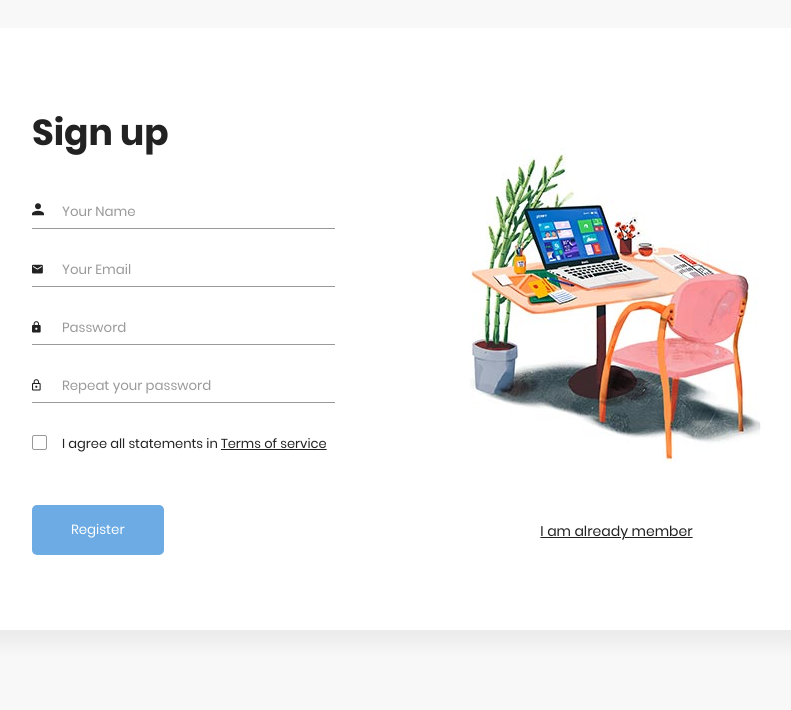
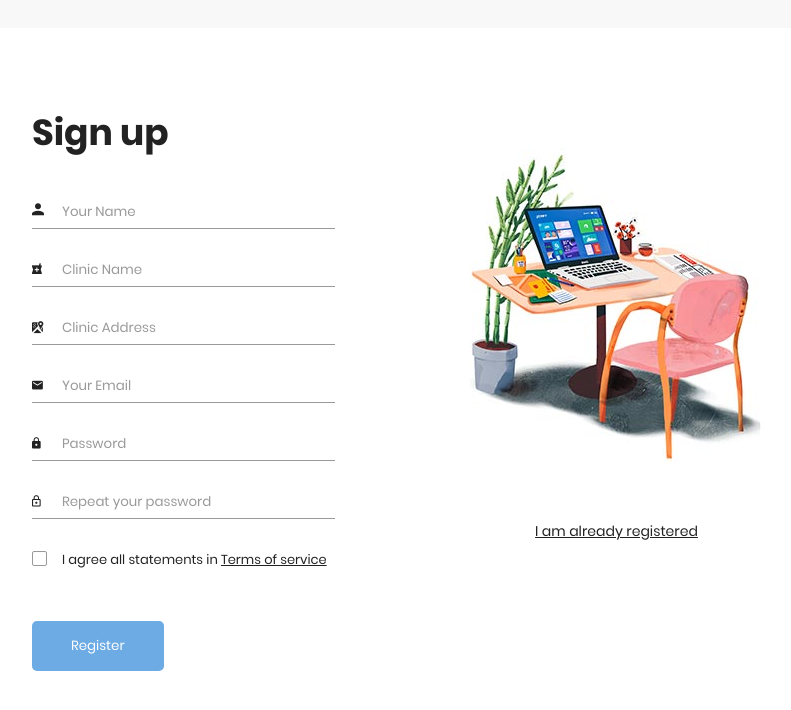
Before and after one commit to Shivanshu-Upadhyay/physiomatica-website, a plain HTML site: page signUp.html in a window 1280 px wide. Shown: the whole page, without its empty margins (267-1058 px from the left). Drawn offline with Linux system fonts and the light colour scheme.

Commit message:
modified

```diff
--- a/signUp.html
+++ b/signUp.html
@@ -30,6 +30,14 @@
                                 <input type="text" name="name" id="name" placeholder="Your Name" />
                             </div>
                             <div class="form-group">
+                                <label for="name"><i class="zmdi zmdi-hospital-alt"></i></label>
+                                <input type="text" name="Clinic" id="Clinic" placeholder="Clinic Name" />
+                            </div>
+                            <div class="form-group">
+                                <label for="name"><i class="zmdi zmdi-google-maps"></i></label>
+                                <input type="text" name="Address" id="Address" placeholder="Clinic Address" />
+                            </div>
+                            <div class="form-group">
                                 <label for="email"><i class="zmdi zmdi-email"></i></label>
                                 <input type="email" name="email" id="email" placeholder="Your Email" />
                             </div>
@@ -53,7 +61,7 @@
                     </div>
                     <div class="signup-image">
                         <figure><img src="Project img/signup-image.jpg" alt="sing up image"></figure>
-                        <a href="index.html" class="signup-image-link">I am already member</a>
+                        <a href="index.html" class="signup-image-link">I am already registered</a>
                     </div>
                 </div>
             </div>
```
Also changed, not shown: index.html (+2 -2 lines).
